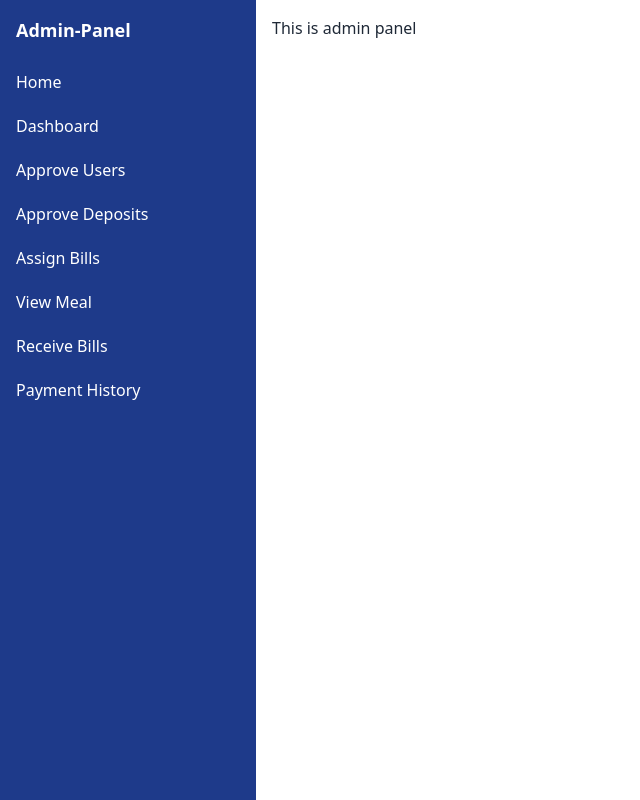
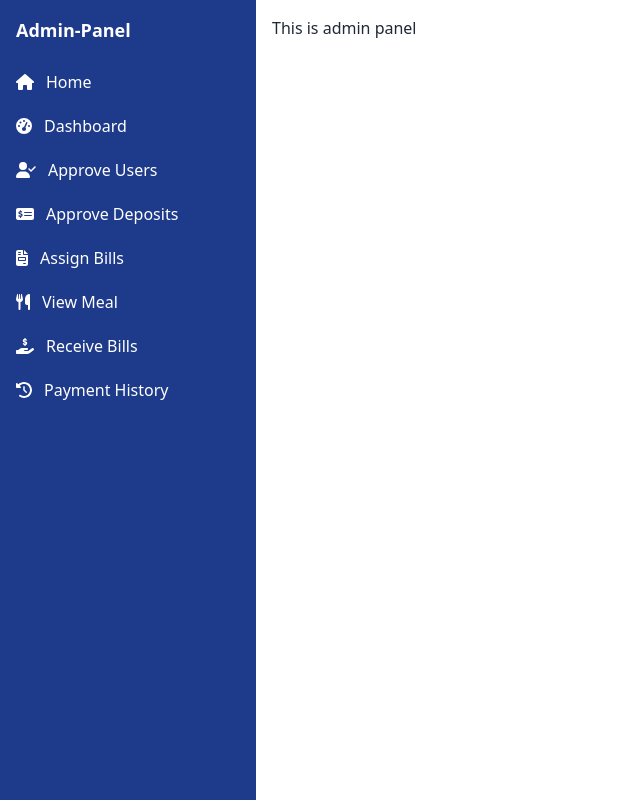
Before and after one commit to arnob-das/messManagementSystemFrontEnd, a React (Vite) app: page /manager-dashboard in a window 1280 px wide. Shown: the whole page, without its empty margins (0-640 px from the left). Built offline with nearby package versions, Linux system fonts and the light colour scheme.

Commit message:
fontawesome icon added in manager sidebar

```diff
--- a/src/Layout/ManagerDashboard/ManagerSidebar.jsx
+++ b/src/Layout/ManagerDashboard/ManagerSidebar.jsx
@@ -1,5 +1,7 @@
 import { useState } from 'react';
 import { Link } from 'react-router-dom';
+import { FontAwesomeIcon } from '@fortawesome/react-fontawesome';
+import { faHome, faTachometerAlt, faUserCheck, faMoneyCheckAlt, faFileInvoice, faUtensils, faHandHoldingUsd, faHistory, faBars, faTimes } from '@fortawesome/free-solid-svg-icons';
 
 const ManagerSidebar = () => {
     const [isOpen, setIsOpen] = useState(false);
@@ -11,35 +13,35 @@ const ManagerSidebar = () => {
     return (
         <div className={`bg-blue-900 text-white transition-all duration-300 ${isOpen ? 'w-64' : 'w-16'} md:w-64 flex-shrink-0`}>
             <button className="p-4 focus:outline-none md:hidden" onClick={toggleSidebar}>
-                {isOpen ? '✖️' : '☰'}
+                {isOpen ? <FontAwesomeIcon icon={faTimes} /> : <FontAwesomeIcon icon={faBars} />}
             </button>
             <div className="mt-4 px-4">
                 <h2 className="text-lg font-bold text-center md:text-left mb-4">Admin-Panel</h2>
             </div>
             <nav className={`mt-4 ${isOpen ? 'block' : 'hidden'} md:block`}>
-                <Link to="/" className="block py-2.5 px-4 rounded transition duration-200 hover:bg-blue-700">
-                    Home
+                <Link to="/" className="block py-2.5 px-4 rounded transition duration-200 hover:bg-blue-700 flex items-center">
+                    <FontAwesomeIcon icon={faHome} className="mr-3" /> Home
                 </Link>
-                <Link to="/manager-dashboard" className="block py-2.5 px-4 rounded transition duration-200 hover:bg-blue-700">
-                    Dashboard
+                <Link to="/manager-dashboard" className="block py-2.5 px-4 rounded transition duration-200 hover:bg-blue-700 flex items-center">
+                    <FontAwesomeIcon icon={faTachometerAlt} className="mr-3" /> Dashboard
                 </Link>
-                <Link to="approveUsers" className="block py-2.5 px-4 rounded transition duration-200 hover:bg-blue-700">
-                    Approve Users
+                <Link to="approveUsers" className="block py-2.5 px-4 rounded transition duration-200 hover:bg-blue-700 flex items-center">
+                    <FontAwesomeIcon icon={faUserCheck} className="mr-3" /> Approve Users
                 </Link>
-                <Link to="approveDeposits" className="block py-2.5 px-4 rounded transition duration-200 hover:bg-blue-700">
-                    Approve Deposits
+                <Link to="approveDeposits" className="block py-2.5 px-4 rounded transition duration-200 hover:bg-blue-700 flex items-center">
+                    <FontAwesomeIcon icon={faMoneyCheckAlt} className="mr-3" /> Approve Deposits
                 </Link>
-                <Link to="assignBills" className="block py-2.5 px-4 rounded transition duration-200 hover:bg-blue-700">
-                    Assign Bills
+                <Link to="assignBills" className="block py-2.5 px-4 rounded transition duration-200 hover:bg-blue-700 flex items-center">
+                    <FontAwesomeIcon icon={faFileInvoice} className="mr-3" /> Assign Bills
                 </Link>
-                <Link to="viewMeal" className="block py-2.5 px-4 rounded transition duration-200 hover:bg-blue-700">
-                    View Meal
+                <Link to="viewMeal" className="block py-2.5 px-4 rounded transition duration-200 hover:bg-blue-700 flex items-center">
+                    <FontAwesomeIcon icon={faUtensils} className="mr-3" /> View Meal
                 </Link>
-                <Link to="receiveBills" className="block py-2.5 px-4 rounded transition duration-200 hover:bg-blue-700">
-                    Receive Bills
+                <Link to="receiveBills" className="block py-2.5 px-4 rounded transition duration-200 hover:bg-blue-700 flex items-center">
+                    <FontAwesomeIcon icon={faHandHoldingUsd} className="mr-3" /> Receive Bills
                 </Link>
-                <Link to="mess-paymentHistory" className="block py-2.5 px-4 rounded transition duration-200 hover:bg-blue-700">
-                    Payment History
+                <Link to="mess-paymentHistory" className="block py-2.5 px-4 rounded transition duration-200 hover:bg-blue-700 flex items-center">
+                    <FontAwesomeIcon icon={faHistory} className="mr-3" /> Payment History
                 </Link>
             </nav>
         </div>
```
